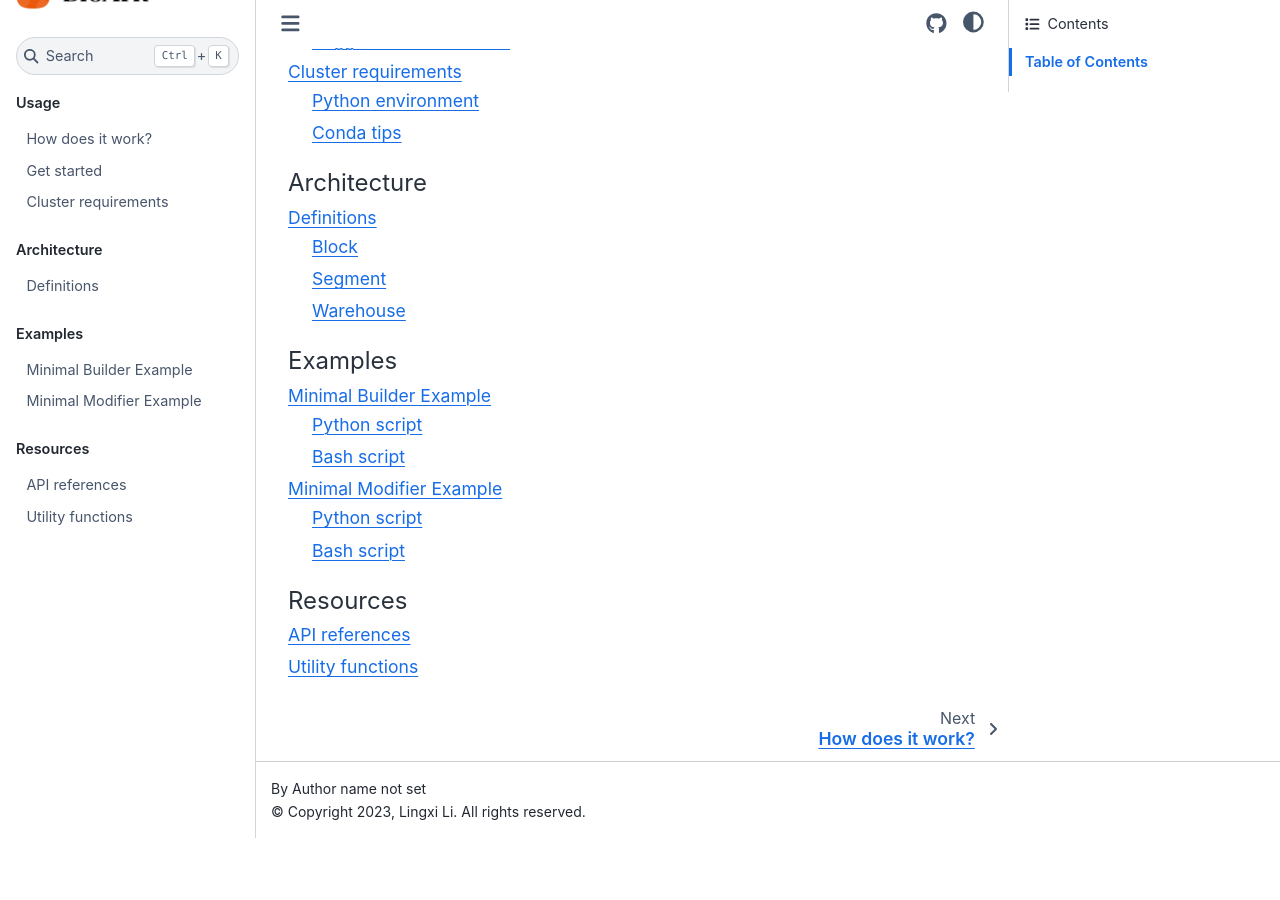
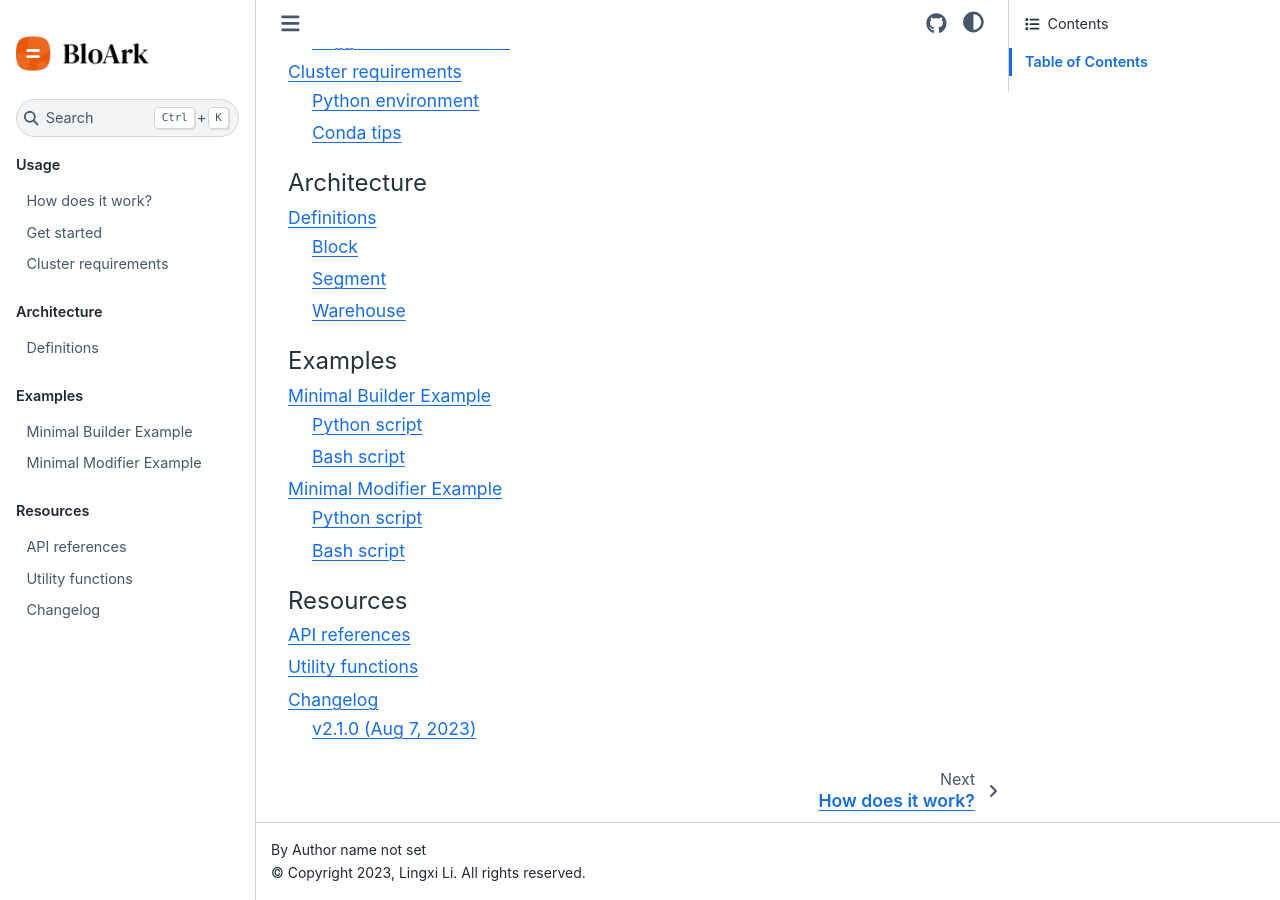
Before and after one commit to lilingxi01/bloark, a Sphinx documentation site: the page built from docs/source/index.md, in a window 1280 px wide and 900 px high, scrolled down 714 px. Built offline with Sphinx 7.4.7 and the Sphinx Book theme 1.1.4, drawn with Linux system fonts in a browser that asks for light colours; before the commit the page ends 1552 px from its top, so only the background shows below that.

Commit message:
docs: add changelog into docs.

````diff
--- a/docs/source/index.md
+++ b/docs/source/index.md
@@ -36,4 +36,5 @@ examples/minimal-modifier
 
 resources/api-references
 resources/utility-functions
+resources/changelog
 ```
--- /dev/null
+++ b/docs/source/resources/changelog.md
@@ -0,0 +1,4 @@
+# Changelog
+
+## v2.1.0 (Aug 7, 2023)
+* Added `.bz2` file support to builder module.
````
